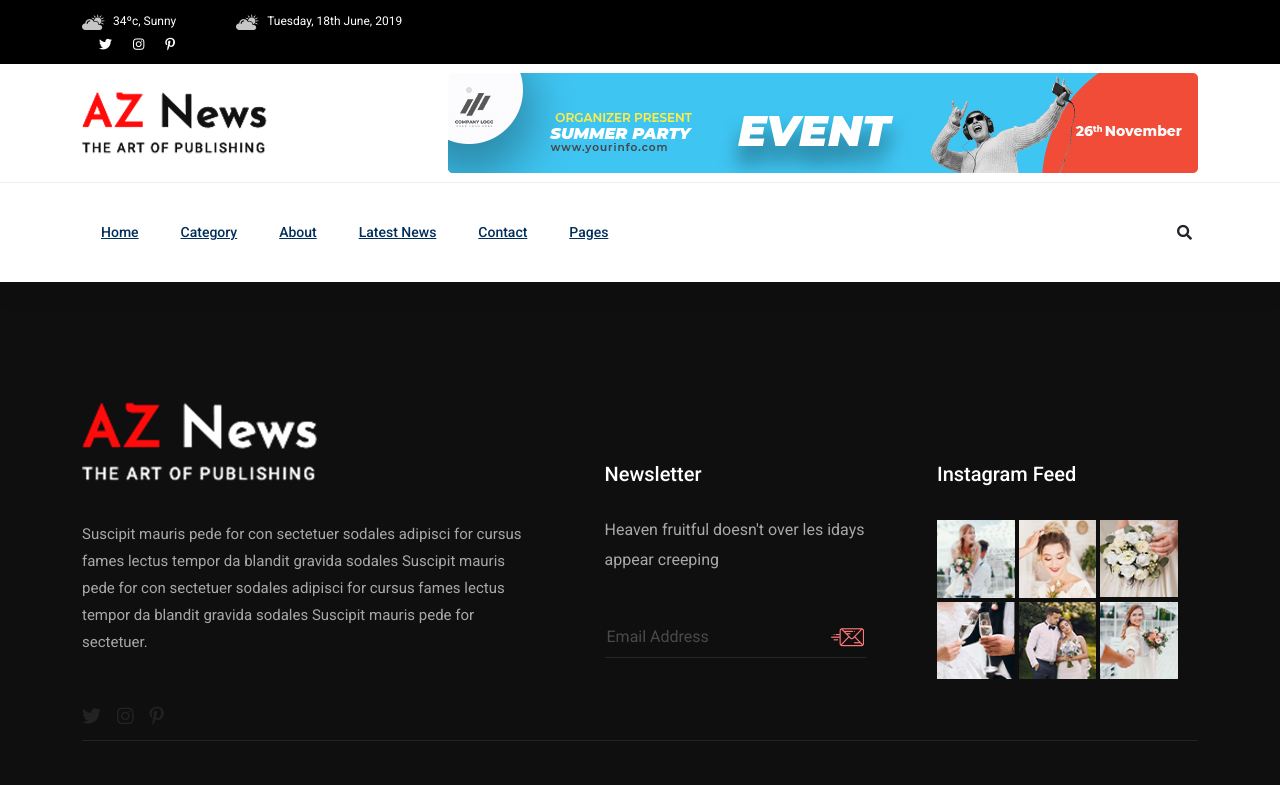
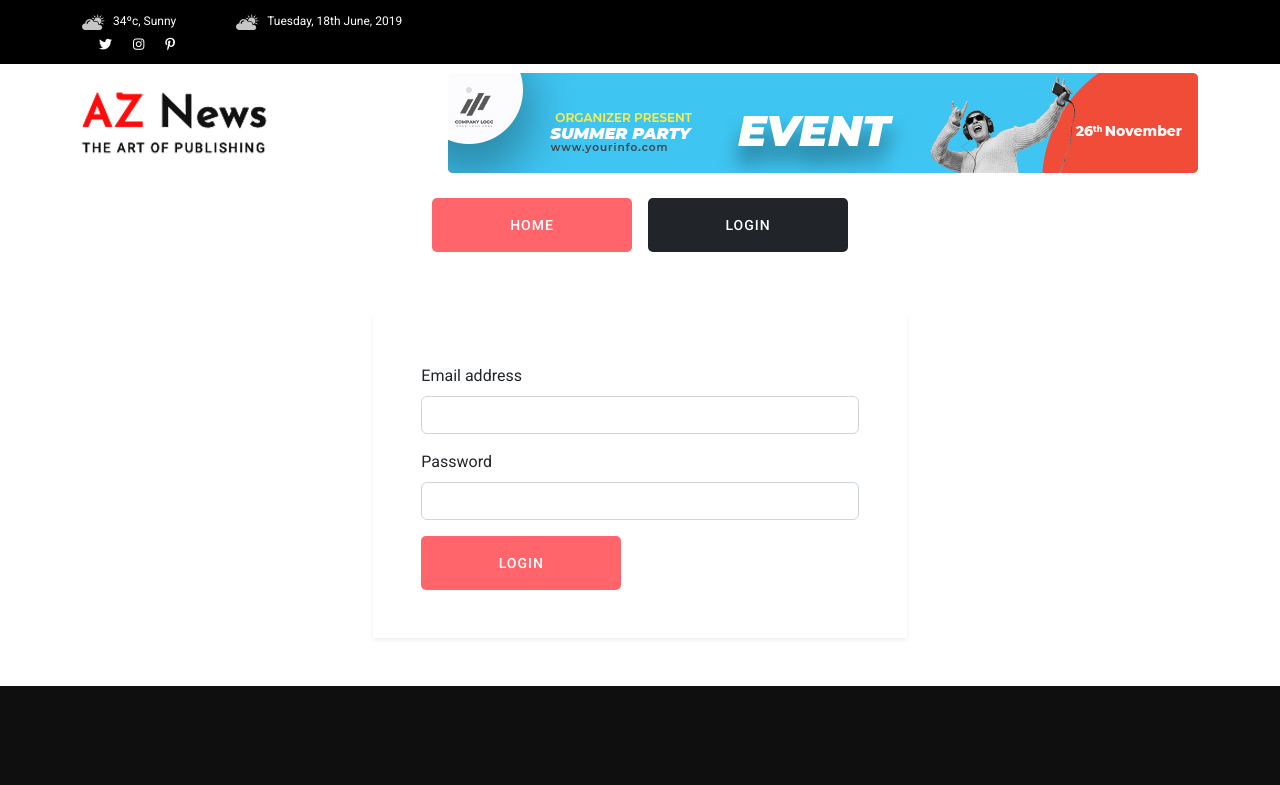
Before and after one commit to coder-phyo/MyMediaClient-Vue, a Vue app: page /login in a window 1280 px wide. Shown: the top 785 px of the page. Built offline with nearby package versions, Linux system fonts and the light colour scheme.

Commit message:
Login UI done

```diff
--- a/public/index.html
+++ b/public/index.html
@@ -92,53 +92,7 @@
                         </div>
                     </div>
                 </div>
-                <div class="header-bottom header-sticky">
-                    <div class="container">
-                        <div class="row align-items-center">
-                            <div class="col-xl-10 col-lg-10 col-md-12 header-flex">
-                                <!-- sticky -->
-                                <div class="sticky-logo">
-                                    <a href="index.html"><img src="assets/img/logo/logo.png" alt="" /></a>
-                                </div>
-                                <!-- Main-menu -->
-                                <div class="main-menu d-none d-md-block">
-                                    <nav>
-                                        <ul id="navigation">
-                                            <li><a href="index.html">Home</a></li>
-                                            <li><a href="categori.html">Category</a></li>
-                                            <li><a href="about.html">About</a></li>
-                                            <li><a href="latest_news.html">Latest News</a></li>
-                                            <li><a href="contact.html">Contact</a></li>
-                                            <li>
-                                                <a href="details.html">Pages</a>
-                                                <ul class="submenu">
-                                                    <li><a href="elements.html">Element</a></li>
-                                                    <li><a href="blog.html">Blog</a></li>
-                                                    <li><a href="single-blog.html">Blog Details</a></li>
-                                                    <li><a href="details.html">Categori Details</a></li>
-                                                </ul>
-                                            </li>
-                                        </ul>
-                                    </nav>
-                                </div>
-                            </div>
-                            <div class="col-xl-2 col-lg-2 col-md-4">
-                                <div class="header-right-btn f-right d-none d-lg-block">
-                                    <i class="fas fa-search special-tag"></i>
-                                    <div class="search-box">
-                                        <form action="details.html">
-                                            <input type="text" placeholder="Search" />
-                                        </form>
-                                    </div>
-                                </div>
-                            </div>
-                            <!-- Mobile Menu -->
-                            <div class="col-12">
-                                <div class="mobile_menu d-block d-md-none"></div>
-                            </div>
-                        </div>
-                    </div>
-                </div>
+
             </div>
         </div>
         <!-- Header End -->
--- a/src/js/homePage.js
+++ b/src/js/homePage.js
@@ -88,6 +88,18 @@ export default {
                     newsId: id
                 }
             })
+        },
+
+        home() {
+            this.$router.push({
+                name: 'home'
+            })
+        },
+
+        login() {
+            this.$router.push({
+                name: 'login'
+            })
         }
     },
     mounted() {
--- /dev/null
+++ b/src/js/login.js
@@ -0,0 +1,16 @@
+export default {
+    name: 'LoginPage',
+    methods: {
+        home() {
+            this.$router.push({
+                name: 'home'
+            })
+        },
+
+        login() {
+            this.$router.push({
+                name: 'login'
+            })
+        }
+    }
+}
--- a/src/js/newsDetails.js
+++ b/src/js/newsDetails.js
@@ -31,6 +31,18 @@ export default {
 
         back() {
             history.back();
+        },
+
+        home() {
+            this.$router.push({
+                name: 'home'
+            })
+        },
+
+        login() {
+            this.$router.push({
+                name: 'login'
+            })
         }
     },
     mounted() {
--- a/src/router/index.ts
+++ b/src/router/index.ts
@@ -15,6 +15,11 @@ const routes: Array<RouteRecordRaw> = [
     path: '/newsDetails',
     name: 'newsDetails',
     component : () => import('../views/NewsDetails.vue')
+  },
+  {
+    path: '/login',
+    name: 'login',
+    component: () => import('../views/LoginPage.vue')
   }
 ]
 
--- a/src/views/HomePage.vue
+++ b/src/views/HomePage.vue
@@ -1,5 +1,9 @@
 <template>
   <div>
+    <nav class="text-center py-3">
+      <button class="btn btn-danger btn-sm me-3" @click="home()">Home</button>
+      <button class="btn bg-dark btn-sm" @click="login()">Login</button>
+    </nav>
     <main>
       <!-- Whats New Start -->
       <section class="whats-news-area pt-50 pb-20">
--- /dev/null
+++ b/src/views/LoginPage.vue
@@ -0,0 +1,31 @@
+<template>
+  <div>
+    <nav class="text-center py-3">
+      <button class="btn btn-danger btn-sm me-3" @click="home()">Home</button>
+      <button class="btn bg-dark btn-sm" @click="login()">Login</button>
+    </nav>
+
+    <div class="container col-5 shadow-sm p-5 my-5">
+      <div class="mb-3">
+        <label for="exampleInputEmail1" class="form-label">Email address</label>
+        <input
+          type="email"
+          class="form-control"
+          id="exampleInputEmail1"
+          aria-describedby="emailHelp"
+        />
+      </div>
+      <div class="mb-3">
+        <label for="exampleInputPassword1" class="form-label">Password</label>
+        <input
+          type="password"
+          class="form-control"
+          id="exampleInputPassword1"
+        />
+      </div>
+      <button type="submit" class="btn btn-primary">Login</button>
+    </div>
+  </div>
+</template>
+
+<script src="../js/login.js"></script>
--- a/src/views/NewsDetails.vue
+++ b/src/views/NewsDetails.vue
@@ -1,5 +1,9 @@
 <template>
   <div>
+    <nav class="text-center py-3">
+      <button class="btn btn-danger btn-sm me-3" @click="home()">Home</button>
+      <button class="btn bg-dark btn-sm" @click="login()">Login</button>
+    </nav>
     <main>
       <!-- About US Start -->
       <div class="about-area">
```
Also changed, not shown: public/assets/scss/_color.scss (+24 -43 lines).
